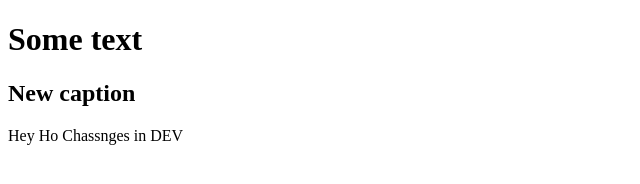
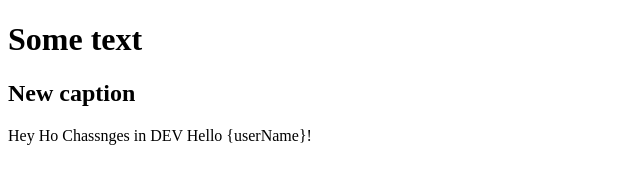
Before and after one commit to drugsmouse/rebaseTest, a plain HTML site: page index.html in a window 1280 px wide. Shown: the whole page, without its empty margins (0-640 px from the left). Drawn offline with Linux system fonts and the light colour scheme.

Commit message:
Jira-34: Add modal window

```diff
--- a/index.html
+++ b/index.html
@@ -10,5 +10,8 @@
 <span>Hey</span>
 <span>Ho</span>
 <span>Chassnges in DEV</span>
+<Modal className="modal-window">
+    Hello {userName}!
+</Modal>
 </body>
 </html>
```
